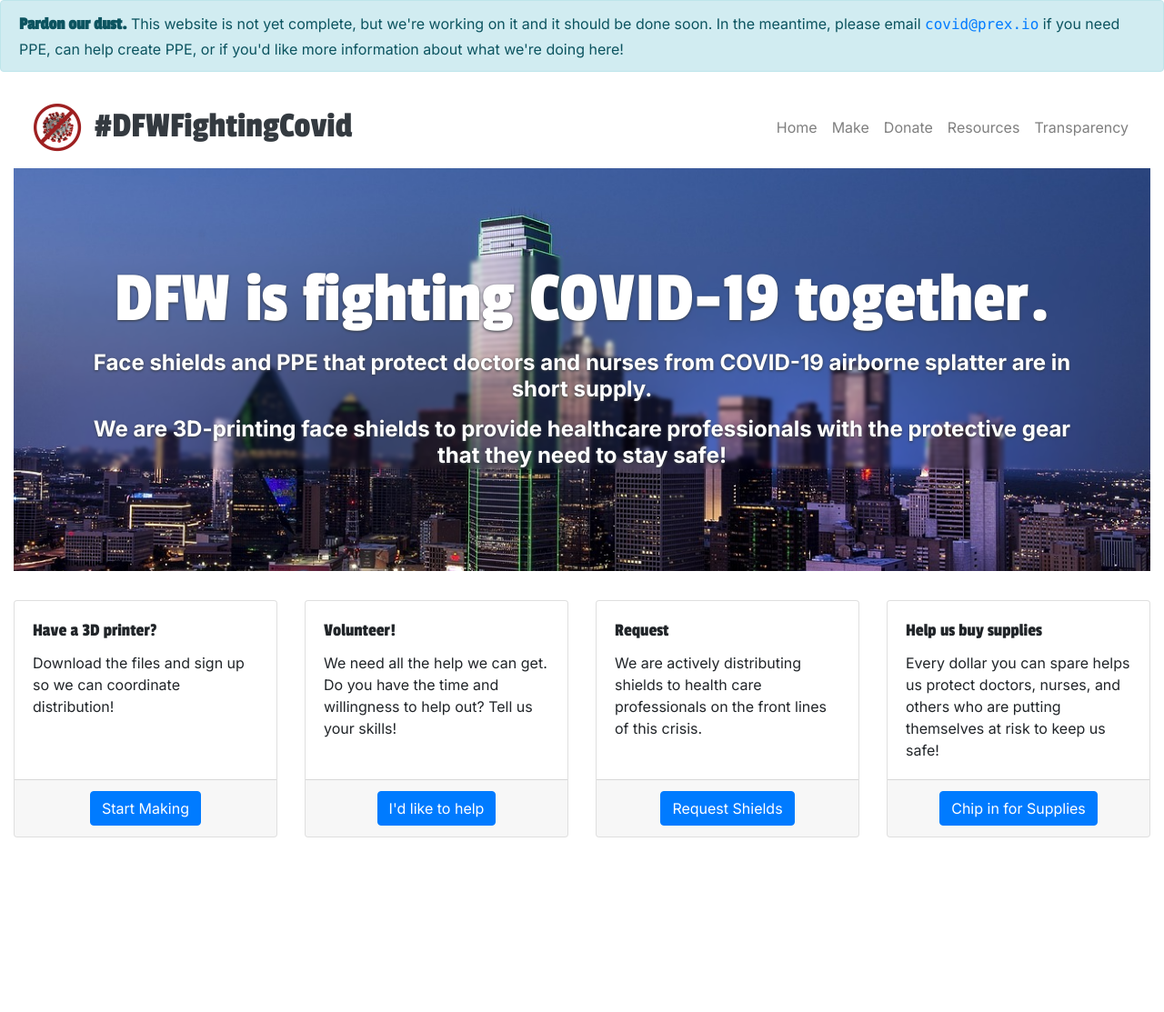
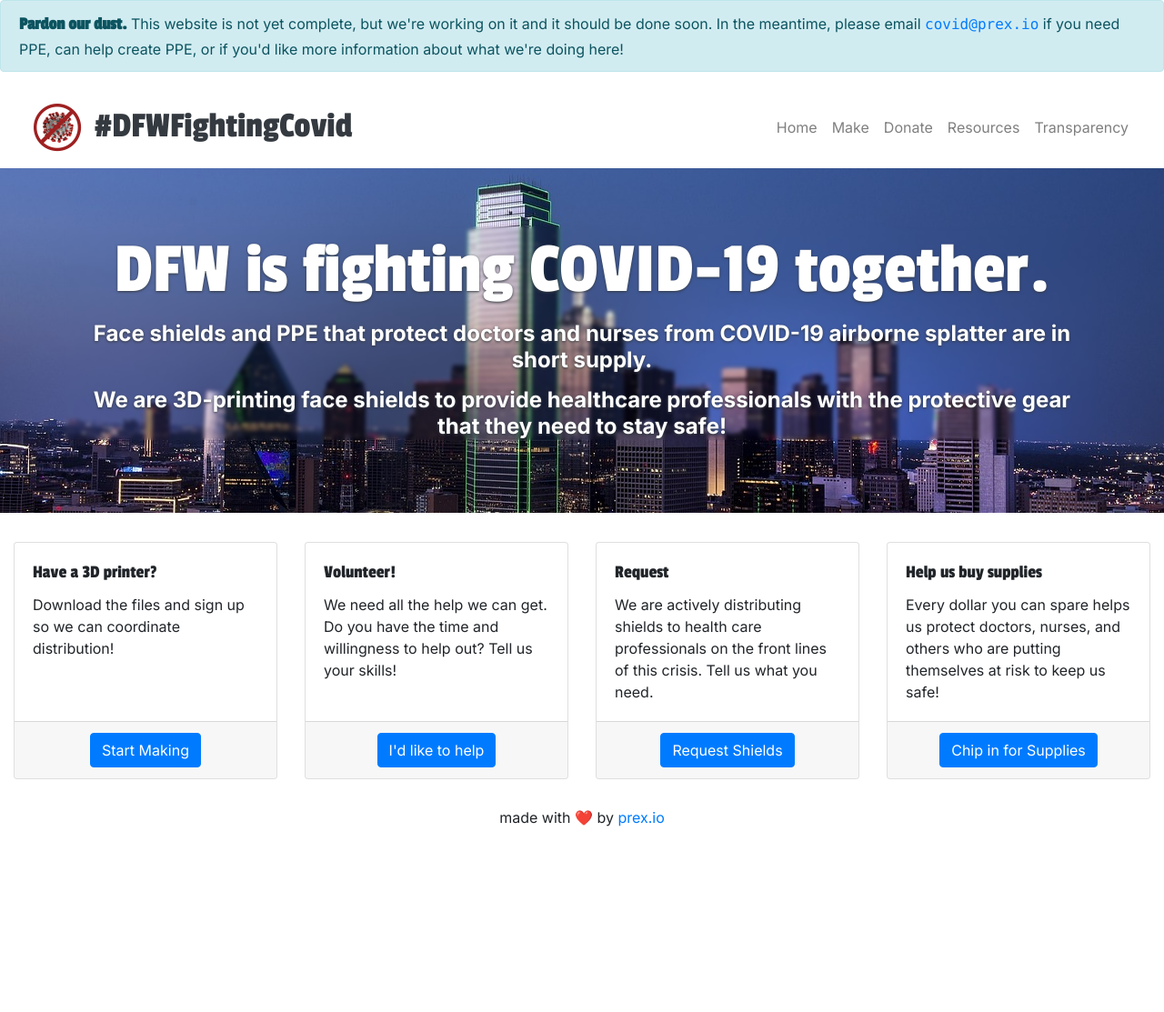
Before and after one commit to rex/dfwfightingcovid, a web app: file index.html in a window 1280 px wide. Shown: the whole page at 91% size. After the commit the page ends 909 px from the top, so only its background shows below. Run offline with its HTML, style and script files only (its server is not run), Linux system fonts and the light colour scheme.

Commit message:
Slight cleanup; add footer

```diff
--- a/assets/stylesheets/styles.css
+++ b/assets/stylesheets/styles.css
@@ -35,7 +35,7 @@ nav.navbar a.navbar-brand:hover {
 
 @media (min-width: 700px) {
   .jumbotron--landing {
-    padding: 6rem 2rem;
+    /*padding: 6rem 2rem;*/
   }
 }
 
@@ -46,3 +46,12 @@ body.page--landing .card-deck {
 body.page--landing .card-deck .card-footer {
   text-align: center;
 }
+
+body.page--landing .jumbotron {
+  margin-left: -15px;
+  margin-right: -15px;
+}
+
+footer {
+  margin-top: 30px;
+}
--- a/index.html
+++ b/index.html
@@ -55,8 +55,8 @@
         </div>
       </div>
 
-      <div class="row">
-        <div class="col-lg">
+      <div class="row no-gutters">
+        <div class="col-sm">
           <div class="jumbotron jumbotron-fluid jumbotron--landing">
             <div class="container">
               <h1>DFW is fighting COVID-19 together.</h1>
@@ -99,7 +99,7 @@
           <div class="card">
             <div class="card-body">
               <h5 class="card-title">Request</h5>
-              <p class="card-text">We are actively distributing shields to health care professionals on the front lines of this crisis.</p>
+              <p class="card-text">We are actively distributing shields to health care professionals on the front lines of this crisis. Tell us what you need.</p>
             </div>
             <div class="card-footer">
               <a  href="mailto:covid@prex.io?subject=PPE%20Request" class="btn btn-primary">Request Shields</a>
@@ -116,18 +116,13 @@
           </div>
         </div>
       </div>
-    </div>
-
-    <br>
-    <br>
-    <br>
-    <br>
-    <br>
-    <br>
-    <br>
-    <br>
 
 
+      <footer class="row no-gutters text-center">
+        <div class="col-sm">made with ❤️ by <a href="http://prex.io" target="_blank">prex.io</a></div>
+      </footer>
+
+    </div> <!-- End main container-fluid -->
 
     <script src="https://code.jquery.com/jquery-3.4.1.slim.min.js" integrity="sha384-J6qa4849blE2+poT4WnyKhv5vZF5SrPo0iEjwBvKU7imGFAV0wwj1yYfoRSJoZ+n" crossorigin="anonymous"></script>
     <!-- <script src="https://cdn.jsdelivr.net/npm/popper.js@1.16.0/dist/umd/popper.min.js" integrity="sha384-Q6E9RHvbIyZFJoft+2mJbHaEWldlvI9IOYy5n3zV9zzTtmI3UksdQRVvoxMfooAo" crossorigin="anonymous"></script> -->
```
